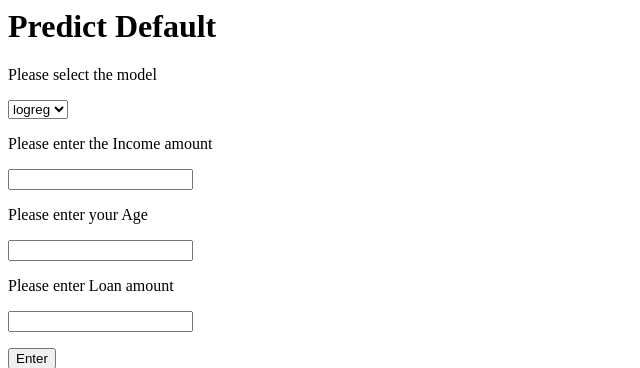
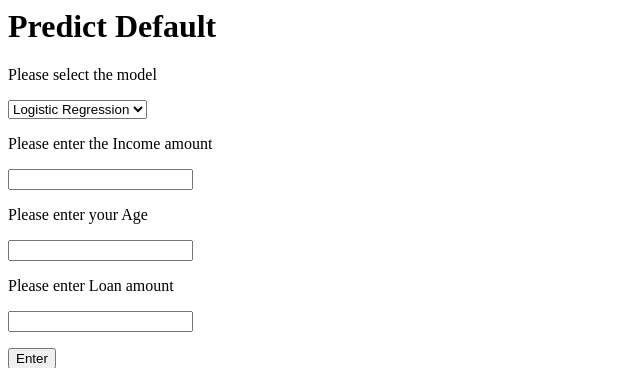
Before and after one commit to Kyranx/BC3409-Default, a Python web app: template templates/index.html in a window 1280 px wide. Shown: the top 368 px of the page, without its empty margins (0-640 px from the left). Run offline with Jinja, Linux system fonts and the light colour scheme; the template is opened without the code that fills it, so the values that code supplies are empty.

Commit message:
Update index.html

```diff
--- a/templates/index.html
+++ b/templates/index.html
@@ -4,11 +4,11 @@
         <form action = "/" method="POST">
             <p> Please select the model</p>
             <p><select name="cars" id="cars">
-                    <option value="Logistic Regression">logreg</option>
-                    <option value="Decision Tree">tree</option>
-                    <option value="Random Forest">forest</option>
-                    <option value="XGBoost">xg</option>
-                    <option value="Neural Network">nn</option>
+                    <option value="logreg">Logistic Regression</option>
+                    <option value="tree">Decision Tree</option>
+                    <option value="forest">Random Forest</option>
+                    <option value="xg">XG Boost</option>
+                    <option value="nn">Neural Network</option>
                 </select></p>
             <p>Please enter the Income amount</p>
             <p><input type="number" step="100" name="income"></p>
```
